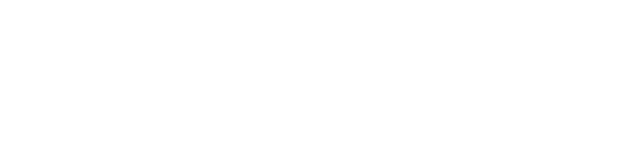
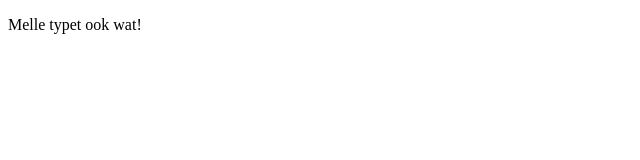
Before and after one commit to Watchman89/Profielwerkstuk, a plain HTML site: page index.html in a window 1280 px wide. Shown: the whole page, without its empty margins (0-640 px from the left). Drawn offline with Linux system fonts and the light colour scheme.

Commit message:
Heb ook wat geschreven <3
Heel belangrijk lees dit

```diff
--- a/index.html
+++ b/index.html
@@ -4,6 +4,6 @@
 
     </HEAD>
     <BODY>
-
+        <p>Melle typet ook wat!</p>
     </BODY>
 </HTML>
```
